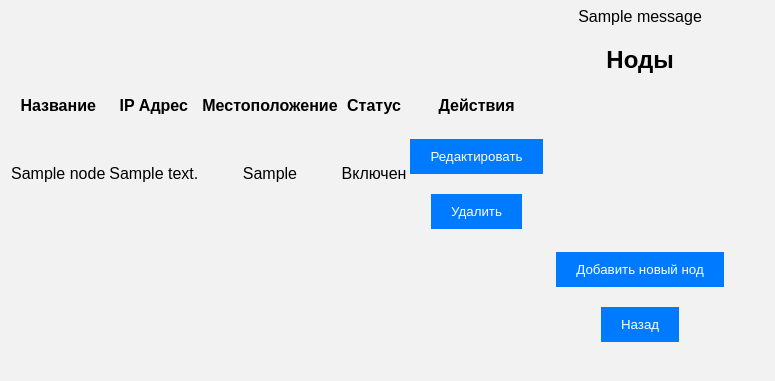
After one commit to Scroll-master/Flask-Media-Scheduler, a Flask app: template templates/node_interface.html in a window 1280 px wide. The commit adds this page. Shown: the top 381 px of the page, without its empty margins (0-775 px from the left). Run offline with Flask 3, Linux system fonts and the light colour scheme; the template is opened without the code that fills it: values that come from a table or form of the project are taken from there, others are empty; tables that the repository leaves empty hold one stand-in row (values such as "Sample post"); one stand-in notice (Sample message) is shown.

Commit message:
This update expands the application's capabilities for working with disabled files: it now requires not only video, but also audio. Added features for managing nodes, including creating, editing and deleting. New pages have been implemented for the node and document node management interface. A custom "Unauthorized" error handling page has also been added to improve the user experience when logged in.

```diff
--- a/app.py
+++ b/app.py
@@ -1,29 +1,25 @@
-from flask import Flask, render_template, redirect, url_for, flash ,request, make_response
+from flask import Flask, render_template, redirect, url_for, flash, request, make_response
 from flask_login import LoginManager, UserMixin, login_user, login_required, logout_user, current_user
 from flask_sqlalchemy import SQLAlchemy
-from moviepy.editor import VideoFileClip
+from moviepy.editor import VideoFileClip, AudioFileClip
 import pymysql
 import secrets, json, os
-from datetime import datetime
+from datetime import datetime, timedelta
 from werkzeug.security import generate_password_hash, check_password_hash
 from werkzeug.utils import secure_filename  # Добавлен для безопасной загрузки файлов
 import threading
-
+import re
 
 app = Flask(__name__)
 
 app.secret_key = secrets.token_hex(16)
-
-# Создайте объект UploadSet для медиафайлов
 
 
 app.config['SQLALCHEMY_DATABASE_URI'] = 'mysql+pymysql://root:20120512LiBuN@localhost/Users'
 app.config['SQLALCHEMY_TRACK_MODIFICATIONS'] = False
 app.config['UPLOAD_FOLDER'] = 'C:/Users/PC/Desktop/Python_Hope/static/videos'
 
-
 db = SQLAlchemy(app)
-
 
 
 login_manager = LoginManager()
@@ -71,31 +67,35 @@ def add_media_from_folder(folder_path):
 
     # Добавление новых медиафайлов в БД
     for filename in actual_filenames:
-        if filename.endswith((".mp4", ".avi")) and filename not in existing_media:
+        if filename.endswith((".mp4", ".avi", ".mp3")) and filename not in existing_media:
             filepath = os.path.join(folder_path, filename)
-            clip = VideoFileClip(filepath)
+            if filename.endswith((".mp4", ".avi")):  # Это видеофайл
+                clip = VideoFileClip(filepath)
+            elif filename.endswith(".mp3"):  # Это аудиофайл
+                clip = AudioFileClip(filepath)
+            else:
+                continue  # Пропустить файлы неизвестного формата
+
             duration_seconds = int(clip.duration)
             duration_formatted = f"{duration_seconds // 3600:02d}:{(duration_seconds % 3600 // 60):02d}:{duration_seconds % 60:02d}"
 
             new_media = Media(
-                title=filename,  # Используйте filename в качестве title
+                title=filename,
                 filename=filename,
                 filepath=filepath,
                 created_at=datetime.now(),
                 duration=duration_formatted,
-                tags=None,  # Изначально теги отсутствуют
-                status='Активен'  # Помечаем новый файл как активный
+                tags=None,
+                status='Активен'
             )
             db.session.add(new_media)
 
     db.session.commit()
 
-
-
-
 @login_manager.user_loader
 def load_user(user_id):
     return User.query.get(int(user_id))
+
 
 class Schedule(db.Model):
     id = db.Column(db.Integer, primary_key=True)
@@ -115,11 +115,43 @@ class Event(db.Model):
     end_time = db.Column(db.DateTime, nullable=False)  # Время окончания события
     media = db.relationship('Media', backref='events')
 
+
+class Node(db.Model):
+    id = db.Column(db.Integer, primary_key=True)
+    name = db.Column(db.String(128), nullable=False)
+    ip_address = db.Column(db.String(15), nullable=False)
+    location = db.Column(db.String(128))
+    status = db.Column(db.Boolean, default=True)
+    group_id = db.Column(db.Integer, db.ForeignKey('node_group.id'))
+
+class NodeGroup(db.Model):
+    id = db.Column(db.Integer, primary_key=True)
+    name = db.Column(db.String(128), nullable=False)
+    events = db.relationship('Event', secondary='nodegroup_event', backref='node_groups', lazy='dynamic')
+    nodes = db.relationship('Node', backref='group', lazy=True)
+
+
+@property
+def active_schedule_type(self):
+    now = datetime.datetime.now()
+    print(f"Checking active schedule type for NodeGroup {self.name} at {now}")
+    for event in self.events:
+        if event.start_time <= now <= event.end_time:
+            print(f"Active event found: {event.name} with schedule type {event.schedule.type}")
+            return event.schedule.type
+    print("No active events found for this NodeGroup at the current time.")
+    return None
+
+class NodeGroupEvent(db.Model):
+    __tablename__ = 'nodegroup_event'
+    node_group_id = db.Column(db.Integer, db.ForeignKey('node_group.id'), primary_key=True)
+    event_id = db.Column(db.Integer, db.ForeignKey('event.id'), primary_key=True)
+
+
+
 @app.route('/')
 def hello_world():
     return render_template('index.html')
-
-
 #@app.route('/password')
 #def passwordgem():
 #        return password_hash
@@ -182,6 +214,9 @@ def login():
 
     return render_template('login.html')
 
+@app.errorhandler(401)
+def unauthorized_error(error):
+    return render_template('unauthorized.html'), 401
 
 
 
@@ -430,15 +465,18 @@ def new_media():
     if request.method == 'POST':
         if 'media' in request.files:
             file = request.files['media']
-            if file.filename != '' and file.filename.endswith(('.mp4', '.avi')):
+            if file.filename != '' and file.filename.endswith(('.mp4', '.avi', '.mp3')):
                 tags = request.form.get('tags')  # Получение тегов из формы
                 filename = secure_filename(file.filename)
                 filepath = os.path.join(app.config['UPLOAD_FOLDER'], filename)
                 file.save(filepath)
-                # Определение длительности видео
+                # Определение длительности файла
                 try:
-                    clip = VideoFileClip(filepath)
-                    duration = str(datetime.timedelta(seconds=int(clip.duration)))
+                    if filename.endswith(('.mp4', '.avi')):
+                        clip = VideoFileClip(filepath)
+                    else:  # Это аудиофайл
+                        clip = AudioFileClip(filepath)
+                    duration = str(timedelta(seconds=int(clip.duration)))
                 except Exception as e:
                     flash(f'Ошибка при определении длительности файла: {e}')
                     duration = None  # В случае ошибки установить длительность как None
@@ -458,6 +496,7 @@ def new_media():
         else:
             flash('Файл не выбран.')
     return render_template('edit_media.html', action='new')
+
 
 
 @app.route('/media/edit/<int:media_id>', methods=['GET', 'POST'])
@@ -510,6 +549,101 @@ def media_player():
     return render_template('media_player.html', media_files=media_files)
 
 
+@app.route('/node/new', methods=['GET', 'POST'])
+@login_required
+def new_node():
+    if current_user.role != 'master':
+        return "Доступ запрещен", 403
+    if request.method == 'POST':
+        name = request.form.get('name')
+        ip_address = request.form.get('ip_address')
+        location = request.form.get('location')
+
+        # Проверка уникальности имени и IP-адреса нода
+        existing_node_by_name = Node.query.filter_by(name=name).first()
+        existing_node_by_ip = Node.query.filter_by(ip_address=ip_address).first()
+
+        if existing_node_by_name:
+            flash('Нод с таким именем уже существует.')
+            return render_template('edit_node.html', node=None)
+
+        if existing_node_by_ip:
+            flash('Нод с таким IP-адресом уже существует.')
+            return render_template('edit_node.html', node=None)
+
+        # Добавленная проверка корректности IP-адреса
+        if not re.match(r'^(?:(?:25[0-5]|2[0-4][0-9]|[01]?[0-9][0-9]?)\.){3}(?:25[0-5]|2[0-4][0-9]|[01]?[0-9][0-9]?)$', ip_address):
+            flash('Некорректный формат IP-адреса.')
+            return render_template('edit_node.html', node=None)
+
+
+        # Создание и сохранение нового нода
+        new_node = Node(name=name, ip_address=ip_address, location=location, status=True)  # По умолчанию статус 'включен'
+        db.session.add(new_node)
+        db.session.commit()
+        flash('Новый нод успешно создан.')
+        return redirect(url_for('node_interface'))
+    return render_template('edit_node.html', node=None)
+
+
+@app.route('/node/edit/<int:node_id>', methods=['GET', 'POST'])
+@login_required
+def edit_node(node_id):
+    if current_user.role != 'master':
+        return "Доступ запрещен", 403
+    node = Node.query.get_or_404(node_id)
+    if request.method == 'POST':
+        name = request.form.get('name')
+        ip_address = request.form.get('ip_address')
+
+        # Проверка на уникальность имени и IP-адреса
+        existing_node = Node.query.filter(Node.id != node_id, db.or_(Node.name == name, Node.ip_address == ip_address)).first()
+        if existing_node:
+            flash('Другой нод с таким именем или IP-адресом уже существует.')
+            return render_template('edit_node.html', node=node)
+
+        # Добавленная проверка корректности IP-адреса
+        if not re.match(r'^(?:(?:25[0-5]|2[0-4][0-9]|[01]?[0-9][0-9]?)\.){3}(?:25[0-5]|2[0-4][0-9]|[01]?[0-9][0-9]?)$', ip_address):
+            flash('Некорректный формат IP-адреса.')
+            return render_template('edit_node.html', node=node)
+
+
+        node.name = name
+        node.ip_address = ip_address
+        node.location = request.form.get('location')
+
+        db.session.commit()
+        flash('Нод успешно обновлен.')
+        return redirect(url_for('node_interface'))
+
+    return render_template('edit_node.html', node=node)
+
+
+
+@app.route('/node/delete/<int:node_id>', methods=['POST'])
+@login_required
+def delete_node(node_id):
+    if current_user.role != 'master':
+        return "Доступ запрещен", 403
+    node = Node.query.get_or_404(node_id)
+    if node.group:  # Проверка, не является ли нод частью группы нодов
+        flash('Нод является частью группы и не может быть удален. Пожалуйста, удалите нод из группы перед удалением.', 'error')
+        return redirect(url_for('node_interface'))
+    db.session.delete(node)
+    db.session.commit()
+    flash('Нод успешно удален.')
+    return redirect(url_for('node_interface'))
+
+
+@app.route('/node_interface')
+@login_required
+def node_interface():
+    if current_user.role != 'master':
+        return "Доступ запрещен", 403
+    nodes = Node.query.all()  # Получаем список всех нодов из базы данных
+    return render_template('node_interface.html', nodes=nodes)
+
+
 
 
 
--- a/templates/edit_media.html
+++ b/templates/edit_media.html
@@ -25,12 +25,12 @@
             <!-- Показывать только при добавлении нового файла -->
             <div class="form-group">
                 <label for="media">Медиафайл:</label>
-                <input type="file" id="media" name="media" required accept=".mp4, .avi">
+                <input type="file" id="media" name="media" required accept=".mp4, .avi, .mp3">
             </div>
         {% endif %}
         <button type="submit" class="btn btn-primary">{{ "Сохранить изменения" if media is defined and media.id else "Загрузить" }}</button>
     </form>
-    <form action="{{ url_for('super_admin_page') }}" method="get">
+    <form action="{{ url_for('media_player') }}" method="get">
         <button type="submit" class="btn btn-secondary">Назад</button>
     </form>
 </div>
--- /dev/null
+++ b/templates/node_interface.html
@@ -0,0 +1,49 @@
+{% extends 'base.html' %}
+
+{% block content %}
+<div class="container">
+    {% for message in get_flashed_messages(category_filter=["error"]) %}
+    <div class="alert alert-warning" role="alert">
+        {{ message }}
+    </div>
+    {% endfor %}
+
+    <h2>Ноды</h2>
+    <table>
+        <thead>
+            <tr>
+                <th>Название</th>
+                <th>IP Адрес</th>
+                <th>Местоположение</th>
+                <th>Статус</th>
+                <th>Действия</th>
+            </tr>
+        </thead>
+        <tbody>
+            {% for node in nodes %}
+            <tr>
+                <td>{{ node.name }}</td>
+                <td>{{ node.ip_address }}</td>
+                <td>{{ node.location }}</td>
+                <td>{{ 'Включен' if node.status else 'Выключен' }}</td>
+                <td>
+                    <form action="{{ url_for('edit_node', node_id=node.id) }}" method="get">
+                        <button type="submit">Редактировать</button>
+                    </form>
+                    <form action="{{ url_for('delete_node', node_id=node.id) }}" method="post" onsubmit="return confirm('Вы уверены, что хотите удалить этот нод?');">
+                        <button type="submit">Удалить</button>
+                    </form>
+                </td>
+            </tr>
+            {% endfor %}
+        </tbody>
+    </table>
+</div>
+<form action="{{ url_for('new_node') }}" method="get">
+    <button type="submit" class="btn btn-secondary">Добавить новый нод</button>
+</form>
+
+<form action="{{ url_for('super_admin_page') }}" method="get">
+    <button type="submit" class="btn btn-secondary">Назад</button>
+</form>
+{% endblock %}
--- a/templates/super_admin.html
+++ b/templates/super_admin.html
@@ -126,6 +126,11 @@
     <button type="submit">Перейти к проигрывателю медиафайлов</button>
 </form>
 
+<form action="{{ url_for('node_interface') }}" method="get">
+    <button type="submit">Управление нодами</button>
+</form>
+
+
 
     <form method="GET" action="/logout">
         <button type="submit">Выйти из системы</button>
```
Also changed, not shown: templates/edit_node.html (added, +32 -0 lines), templates/edit_nodegroup.html (added, +12 -0 lines), templates/media_player.html (+23 -7 lines), templates/unauthorized.html (added, +11 -0 lines).
